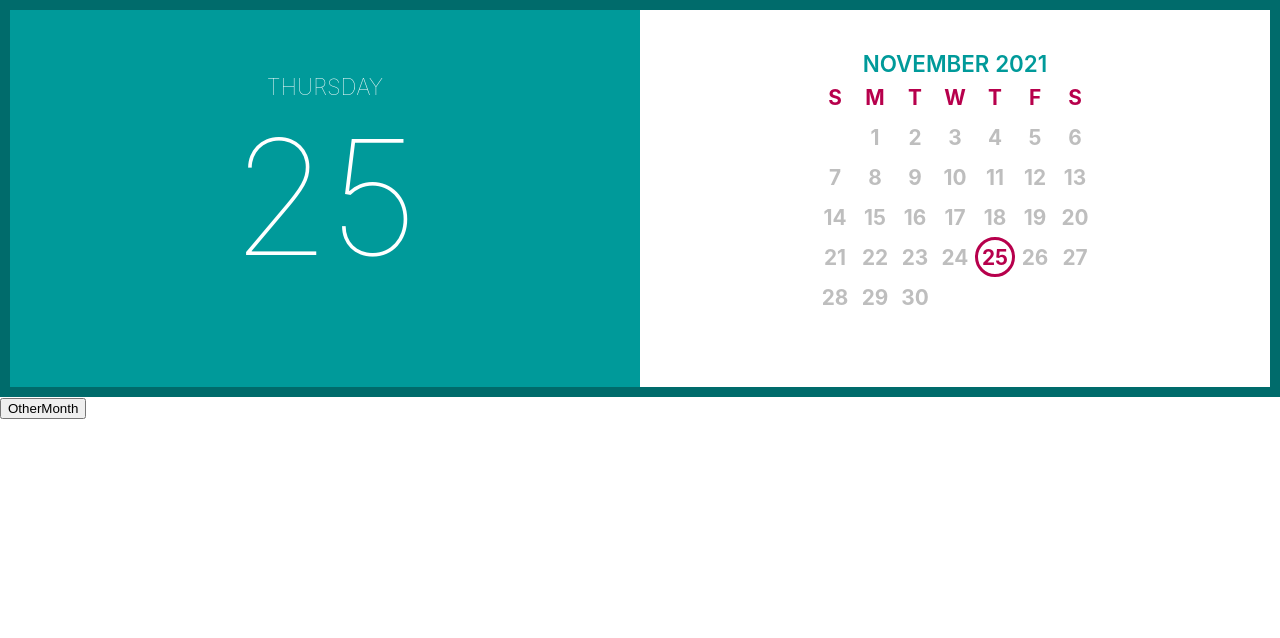
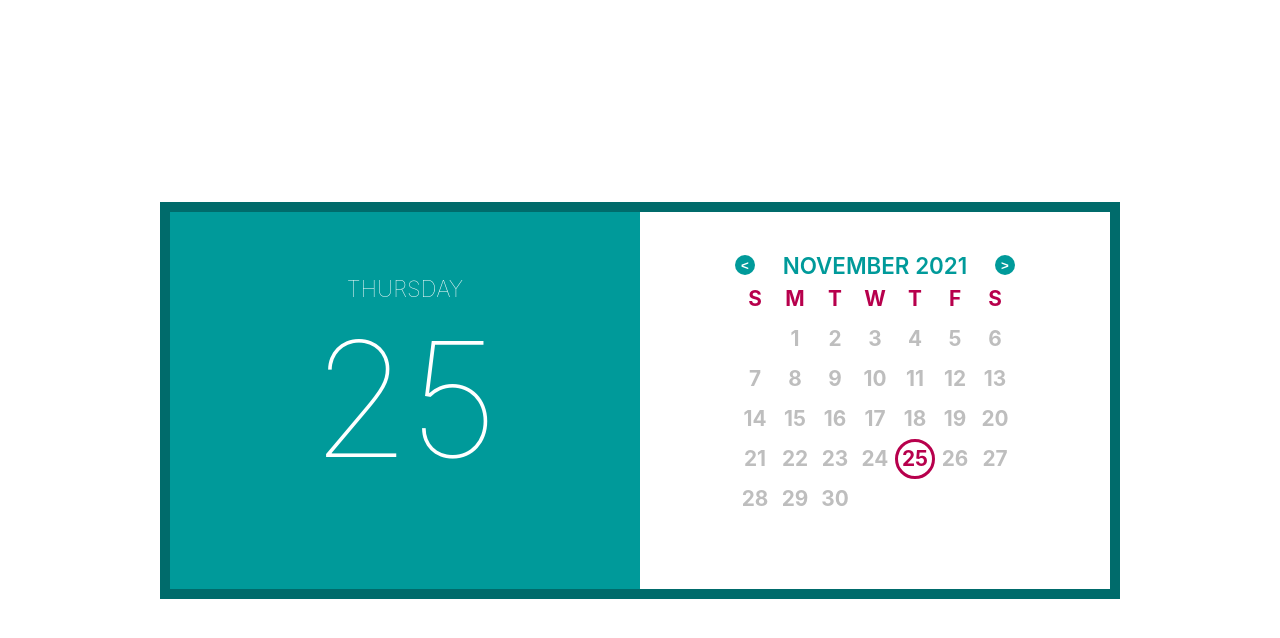
Before and after one commit to ArtemKez/Calendar, a React (Create React App) app: page / in a window 1280 px wide. Shown: the top 638 px of the page. Built offline with nearby package versions, Linux system fonts and the light colour scheme.

Commit message:
final commit

```diff
--- a/src/App.scss
+++ b/src/App.scss
@@ -1,7 +1,16 @@
+#root {
+  height: 100vh;
+  display: flex;
+  justify-content: center;
+  align-items: center;
+}
+
 .calendar {
   position: relative;
   display: flex;
+  max-width: 960px;
   width: 100%;
+  min-width: 800px;
   background-color: #006b6b;
   padding: 10px;
   box-sizing: border-box;
@@ -49,11 +58,26 @@
 }
 
 .current-date {
+  width: 280px;
+  display: flex;
+  align-items: center;
+  justify-content: space-between;
   font-size: 1.4rem;
   text-align: center;
   text-transform: uppercase;
   color: #009a9a;
   font-weight: 600;
+}
+
+.current-date > button {
+  cursor: pointer;
+  width: 20px;
+  height: 20px;
+  color: white;
+  font-weight: 900;
+  border-radius: 50%;
+  border: none;
+  background-color: #009a9a;
 }
 
 .selected {
--- a/src/Components/Calendar/Week/Day/index.js
+++ b/src/Components/Calendar/Week/Day/index.js
@@ -1,10 +1,6 @@
 import {Component} from "react";
 
 export default class Day extends Component {
-    constructor(props) {
-        super(props);
-    }
-
     classes(){
         if(this.props.isSelected){
             return 'day selected'
--- a/src/Components/Calendar/Week/WeekDays/index.js
+++ b/src/Components/Calendar/Week/WeekDays/index.js
@@ -1,9 +1,7 @@
 import React, {Component} from "react";
 
 export default class WeekDays extends Component{
-    constructor(props) {
-        super(props);
-    }
+
     render() {
         return (
             <div className={'week red-letters'}>
--- a/src/Components/Calendar/Week/index.js
+++ b/src/Components/Calendar/Week/index.js
@@ -2,9 +2,6 @@ import {Component} from "react";
 import Day from "./Day";
 
 export default class Week extends Component {
-    constructor(props) {
-        super(props);
-    }
 
     days() {
         return this.props.days.map((day, index) => {
--- a/src/Components/Calendar/index.js
+++ b/src/Components/Calendar/index.js
@@ -6,7 +6,11 @@ import startOfMonth from 'date-fns/startOfMonth'
 import addDays from 'date-fns/addDays'
 import subDays from 'date-fns/subDays'
 import isToday from 'date-fns/isToday'
+import setDate from 'date-fns/setDate'
 import WeekDays from "./Week/WeekDays";
+
+import subMonths from 'date-fns/subMonths'
+import addMonths from 'date-fns/addMonths'
 
 export default class Calendar extends Component {
     constructor(props) {
@@ -22,7 +26,7 @@ export default class Calendar extends Component {
 
     async componentDidMount() {
         await this.setState({
-            date: Date.now()
+            date: setDate(Date.now(), 1)
         })
         await this.getMonthInfo();
         await this.generateMonth();
@@ -35,168 +39,29 @@ export default class Calendar extends Component {
         await this.setState({monthInfo: {weeksCount, lastDay, firstDay}})
     }
 
-    monthDayNum(num) {
+    monthDayNum() {
+        let num = this.state && this.state.date && this.state.date && this.state.date.getMonth && this.state.date.getMonth() !== null
+            ? this.state.date.getMonth()
+            : (new Date()).getMonth();
         const arr = ['January', 'February', 'March', 'April', 'May', 'June', 'July', 'August', 'September', 'October', 'November', 'December']
-        return arr[num % 12];
+
+        return arr[num];
     }
 
-    nextMonth = () => {
-        this.setState({})
+    nextMonth = async () => {
+        await this.setState({
+            date: addMonths(this.state.date, 1)
+        })
+        await this.getMonthInfo();
+        await this.generateMonth();
+
     }
-    prevMonth = () => {
-        this.setState({})
-    }
-    weeksArr = () => {
-        return [
-            [
-                {
-                    key: -3
-                },
-                {
-                    key: -2
-                },
-                {
-                    key: -1
-                },
-                {
-                    number: 1,
-                    key: 1
-                },
-                {
-                    number: 2,
-                    key: 2
-                },
-                {
-                    number: 3,
-                    key: 3
-                },
-                {
-                    number: 4,
-                    key: 4
-                },
-            ],
-            [
-                {
-                    number: 5,
-                    key: 5
-                },
-                {
-                    number: 6,
-                    key: 6
-                },
-                {
-                    number: 7,
-                    key: 7
-                },
-                {
-                    number: 8,
-                    key: 8
-                },
-                {
-                    number: 9,
-                    key: 9
-                },
-                {
-                    number: 10,
-                    key: 10
-                },
-                {
-                    number: 11,
-                    key: 11
-                },
-            ],
-            [
-                {
-                    number: 12,
-                    key: 12
-                },
-                {
-                    number: 13,
-                    key: 13
-                },
-                {
-                    number: 14,
-                    key: 14
-                },
-                {
-                    number: 15,
-                    key: 15
-                },
-                {
-                    number: 16,
-                    key: 16
-                },
-                {
-                    number: 17,
-                    key: 17
-                },
-                {
-                    number: 18,
-                    key: 18
-                },
-            ],
-            [
-                {
-                    number: 19,
-                    key: 19
-                },
-                {
-                    number: 20,
-                    key: 20
-                },
-                {
-                    number: 21,
-                    key: 21
-                },
-                {
-                    number: 22,
-                    key: 22
-                },
-                {
-                    number: 23,
-                    key: 23
-                },
-                {
-                    number: 24,
-                    key: 24
-                },
-                {
-                    number: 25,
-                    key: 25
-                },
-            ],
-            [
-                {
-                    number: 26,
-                    key: 26
-                },
-                {
-                    number: 27,
-                    key: 27
-                },
-                {
-                    number: 28,
-                    key: 28
-                },
-                {
-                    number: 29,
-                    key: 29
-                },
-                {
-                    number: 30,
-                    key: 30
-                },
-                {
-                    number: 31,
-                    isSelected: true,
-                    key: 31
-                },
-                {
-                    key: 32
-                }
-                // null
-            ],
-        ]
+    prevMonth = async () => {
+        await this.setState({
+            date: subMonths(this.state.date, 1)
+        })
+        await this.getMonthInfo();
+        await this.generateMonth();
     }
 
     weekDayByNum(num) {
@@ -237,7 +102,7 @@ export default class Calendar extends Component {
                 date = addDays(date, 1)
                 if (
                     (i === 0 && j >= firstDayIndex)
-                    || i > 0 && monthDay <= numberOfDaysInMonth
+                    || (i > 0 && monthDay <= numberOfDaysInMonth)
                 ) {
                     day.number = monthDay
                     monthDay++;
@@ -246,7 +111,6 @@ export default class Calendar extends Component {
             }
             month.push(week);
         }
-        console.log(month);
         this.setState({
             selectedMonth: month
         })
@@ -254,6 +118,10 @@ export default class Calendar extends Component {
 
     generateKey = (pre) => {
         return `${pre}_${new Date().getTime()}`;
+    }
+
+    fullYear() {
+        return (this.state && this.state.date && this.state.date.getFullYear && this.state.date.getFullYear()) || (new Date()).getFullYear();
     }
 
     render() {
@@ -265,16 +133,18 @@ export default class Calendar extends Component {
                         <div className={'current-day'}>{this.todayMonthDay()}</div>
                     </div>
                     <div>
-                        <div
-                            className={'current-date'}>{this.monthDayNum(new Date().getMonth())} {new Date().getFullYear()}</div>
+                        <div className={'current-date'}>
+                            <button onClick={this.prevMonth}>{'<'}</button>
+                            {this.monthDayNum()} {this.fullYear()}
+                            <button onClick={this.nextMonth}>{'>'}</button>
+                        </div>
                         <div className={'calendar-days'}>
                             <WeekDays/>
                             {this.weeks()}
                         </div>
                     </div>
                 </div>
-                <button onClick={this.generateMonth}>OtherMonth</button>
             </>
-        )
+        );
     }
 }
```
